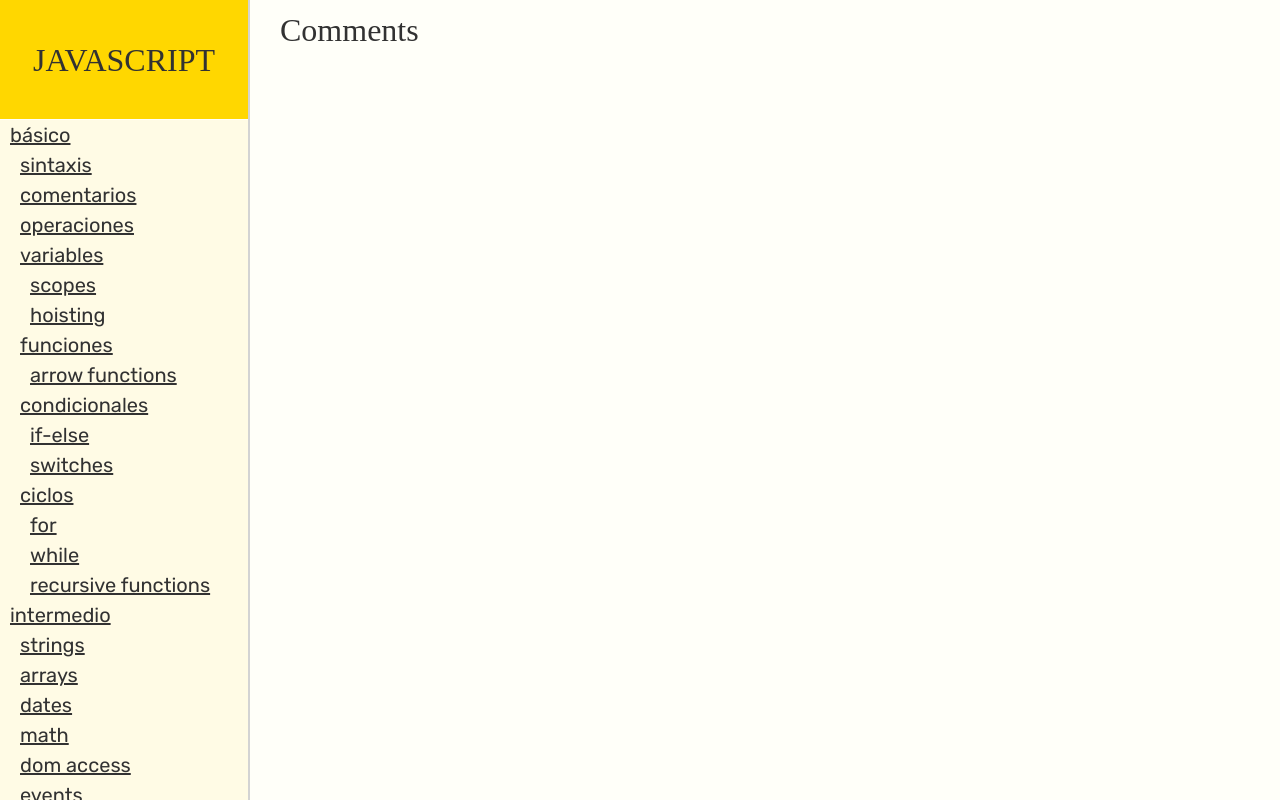
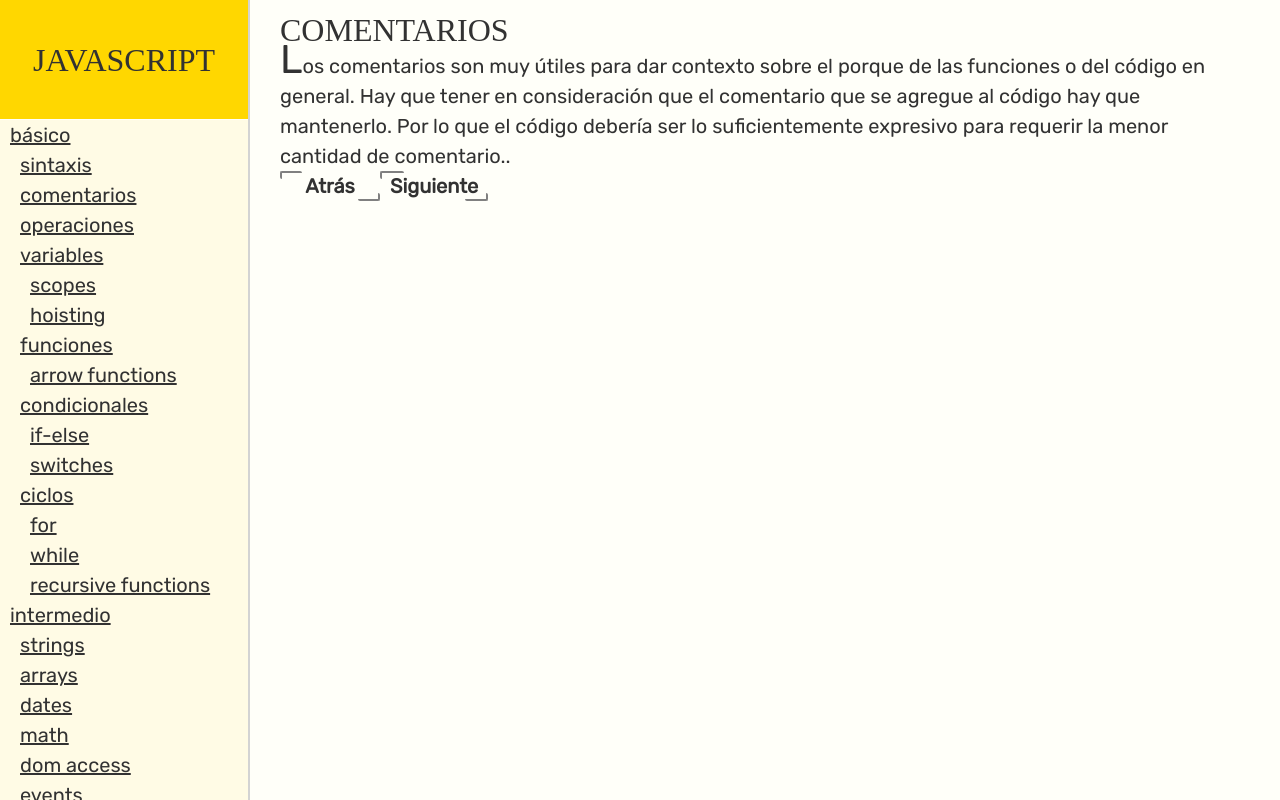
Before and after one commit to cruzortiz99/tsc_react_express_app, a React app: page /basics/comments in a window 1280 px wide. Built offline with nearby package versions, Linux system fonts and the light colour scheme; a web font is replaced by a local one.

Commit message:
comment page start

```diff
--- a/client/src/pages/Basics/Comment.tsx
+++ b/client/src/pages/Basics/Comment.tsx
@@ -1,5 +1,14 @@
 import React from 'react'
+import { AppPagesProps } from '../AppPages'
+import AppContentStructure from '../../components/AppContentStructure/AppContentStructure'
+import AppContentTheory from '../../components/AppContentTheory/AppContentTheory'
 
-export default () => {
-  return <h1>Comments</h1>
+export default (props: AppPagesProps) => {
+  return <AppContentStructure title='Comentarios' nextRoute={props.nextRoute} prevRoute={props.prevRoute} {...props}>
+    <AppContentTheory>
+      <p>
+        Los comentarios son muy útiles para dar contexto sobre el porque de las funciones o del código en general. Hay que tener en consideración que el comentario que se agregue al código hay que mantenerlo. Por lo que el código debería ser lo suficientemente expresivo para requerir la menor cantidad de comentario.
+      </p>
+    </AppContentTheory>
+  </AppContentStructure>
 }
--- a/client/src/routes/router.tsx
+++ b/client/src/routes/router.tsx
@@ -38,9 +38,8 @@ export default [
       {
         path: '/basics/comments',
         name: 'comentarios',
-        component: () => (
-          <Comments
-          />
+        component: (props:AppPagesProps) => (
+          <Comments prevRoute="/basics/syntax" nextRoute="/basics/operations" {...props}/>
         )
       },
       {
```
